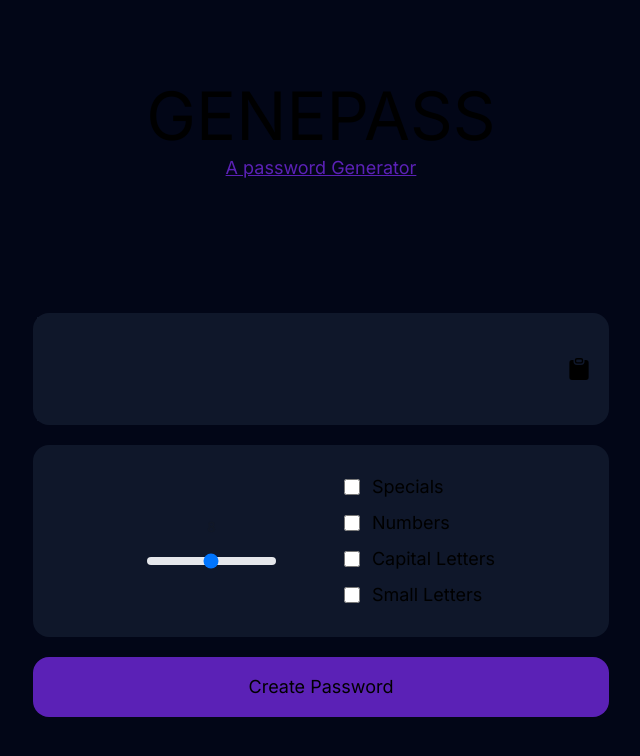
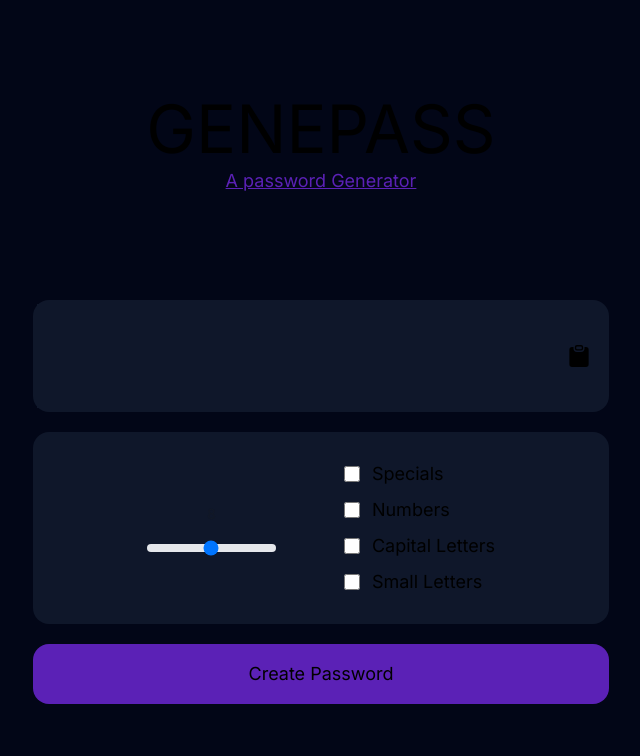
Before and after one commit to romulomelendez/genepass-api, a Next.js app in the folder frontend/: page / in a window 1280 px wide. Shown: the top 756 px of the page, without its empty margins (319-959 px from the left). Built offline with nearby package versions, Linux system fonts and the light colour scheme.

Commit message:
little update: applying margin top

```diff
--- a/frontend/src/app/page.tsx
+++ b/frontend/src/app/page.tsx
@@ -9,7 +9,7 @@
   <div className="flex flex-col h-screen gap-2 items-center justify-evenly bg-slate-950">
     <PasswordProvider>
       <Header />
-      <div className="flex flex-col gap-5">
+      <div className="flex flex-col gap-5 sm:-mt-10">
         <PasswordDisplay />
         <ActionButtons />
         <CreatePwdBtn />
```
